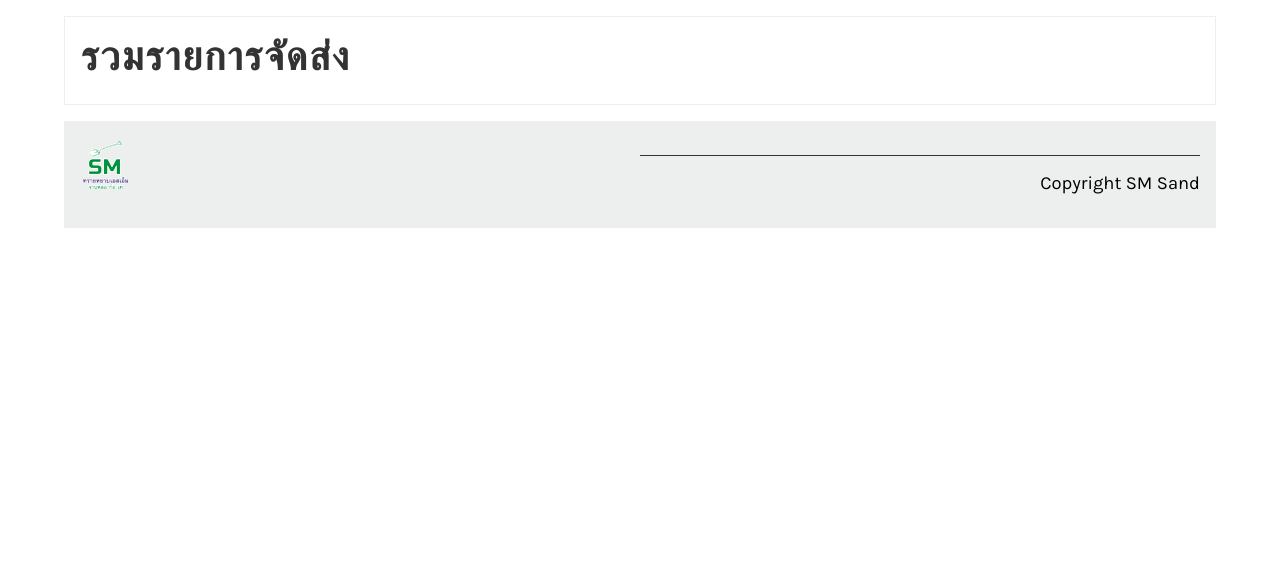
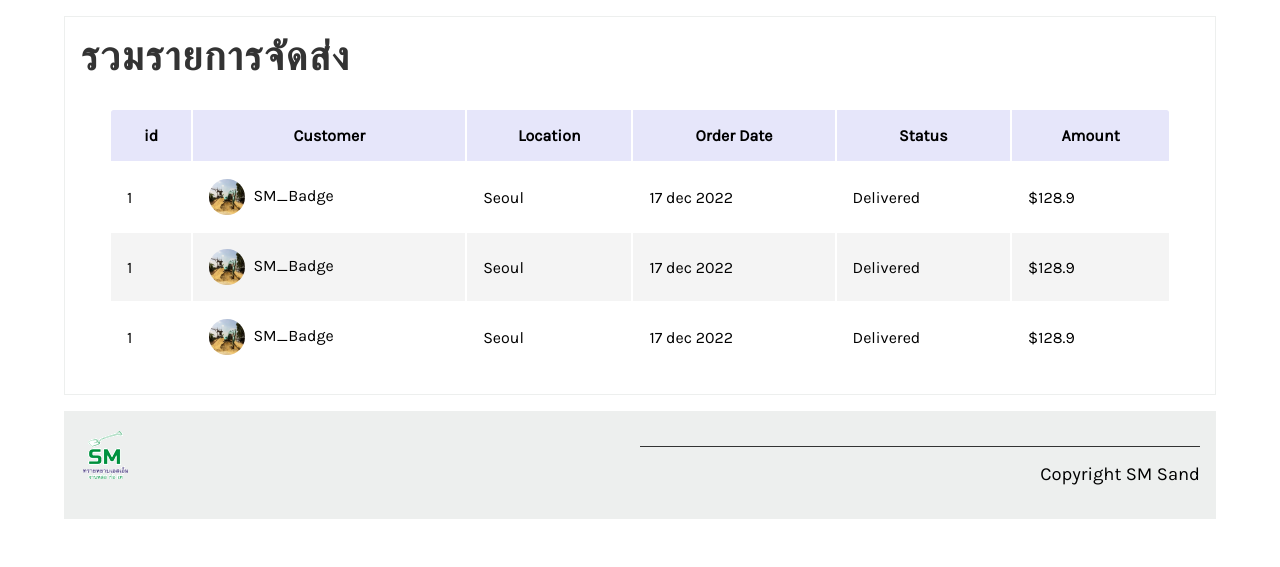
Before and after one commit to MikaelVenus/SMC, a Django app: page /transection in a window 1280 px wide. Shown: the part 259-826 px from the top of the page. Before the commit the page ends 487 px from the top, so only its background shows below. Run offline with Django 4.2, Linux system fonts and the light colour scheme; some web fonts are replaced.

Commit message:
add css styling

```diff
--- a/smcproject/account/static/css/style.css
+++ b/smcproject/account/static/css/style.css
@@ -188,7 +188,7 @@ textarea {
   }
 
   #reserve_button:hover {
-    background-color: #023020;
+    background-color: #023020;bookings
   }
 
 
@@ -315,6 +315,7 @@ footer p {
     font-size: 1rem;
 }
 
+/* @media (max-width: 800px) { */
 @media (max-width: 800px) {
     section {
         flex-direction: column;
@@ -340,4 +341,111 @@ footer p {
     #button{
         width: 100%;
     }
+
   }
+
+
+
+
+
+
+
+.custom-table main.table {
+    width: 82vw;
+    height: 90vh;
+    background-color: #d3d3d3;
+
+    backdrop-filter: blur(7px);
+    box-shadow: 0 0.4rem 0.8rem #0005;
+    border-radius: 0.8rem;
+
+    overflow: hidden;
+
+}
+
+.custom-table{
+    margin: 0;
+    padding: 0;
+
+    box-sizing: border-box;
+    /* font-family: sans-serif; */
+}
+
+.custom-table h1{
+    margin: 0;
+}
+
+.custom-table section{
+    width: auto;
+}
+
+.custom-table .table_body {
+    width: 95%;
+    max-height: 89%;
+    background-color: #fff4;
+
+    margin:  0.8rem auto;
+    border-radius: 0.6rem;
+    overflow: auto;
+}
+
+.custom-table .table_body table {
+    padding: 0;
+    width: auto;
+}
+
+.custom-table .table_body::-webkit-scrollbar{
+    width: 0.5rem;
+    height: 0.5rem;
+}
+
+.custom-table .table_body::-webkit-scrollbar-thumb{
+    border-radius: 0.5rem;
+    background-color: #0004;
+}
+
+.custom-table .table_body:hover:-webkit-scrollbar-thumb{
+    visibility: visible;
+}
+
+.custom-table body{
+    min-height: 100vh;
+    background: center / cover;
+    display: flex;
+    justify-content: center;
+    align-items: center;
+}
+
+.custom-table th,td {
+    padding: 1rem;
+    border-collapse: collapse;
+}
+
+
+.custom-table thead th{
+    position: sticky;
+    top: 0;
+    left: 0;
+    background-color: lavender;
+}
+
+.custom-table img {
+    width: 36px;
+    height: 36px;
+    margin-right: .5rem;
+    border-radius:  50%;
+
+    vertical-align: middle;
+}
+
+.custom-table table,th,td{
+    padding: 1rem;
+}
+
+.custom-table tbody tr:nth-child(even){
+    background-color: #0000000b;
+}
+
+.custom-table tbody tr:hover{
+    background-color: #fff6;
+}
--- /dev/null
+++ b/smcproject/account/static/css/style_media1600.css
@@ -0,0 +1,27 @@
+@media (max-width: 1600px) {
+    section {
+        flex-direction: column;
+    }
+
+    .row {
+        flex-direction: column;
+        width: 100%;
+      }
+
+    input{
+        width: 100%;
+    }
+
+    select{
+        width: 100%;
+    }
+
+    textarea{
+        width: 100%;
+    }
+
+    #button{
+        width: 100%;
+    }
+
+  }
--- a/smcproject/account/templates/transection.html
+++ b/smcproject/account/templates/transection.html
@@ -1,7 +1,36 @@
 {% extends 'base.html' %}
 {% load static %}
+{% block content %}
+<link rel="stylesheet" type="text/css" href="{% static 'css/style_media1600.css' %}">
+<!-- <style>
+  @media (max-width: 1600px) {
+    section {
+        flex-direction: column;
+    }
 
-{% block content %}
+    .row {
+        flex-direction: column;
+        width: 100%;
+      }
+
+    input{
+        width: 100%;
+    }
+
+    select{
+        width: 100%;
+    }
+
+    textarea{
+        width: 100%;
+    }
+
+    #button{
+        width: 100%;
+    }
+
+  }
+</style> -->
 <form method="POST" id="form">
   <section>
     <article>
@@ -11,10 +40,51 @@
         <!--Begin col-->
         <div class="column-100">
             {% csrf_token %}
-            <!-- <form method="POST" id="form"> -->
-              <!-- {% csrf_token %} -->
-
-            <!-- </form> -->
+          <main class="table custom-table">
+            <!-- <section class="table_header">
+              <h1>Customer's Orders</h1>
+            </section> -->
+            <section class="table_body">
+                <table>
+                    <thead>
+                        <tr>
+                            <th>id</th>
+                            <th>Customer</th>
+                            <th>Location</th>
+                            <th>Order Date</th>
+                            <th>Status</th>
+                            <th>Amount</th>
+                        </tr>
+                    </thead>
+                    <tbody>
+                        <tr>
+                            <td>1</td>
+                            <td><img src="{% static 'img/SM_badge.jpg' %}">SM_Badge</td>
+                            <td>Seoul</td>
+                            <td>17 dec 2022</td>
+                            <td>Delivered</td>
+                            <td>$128.9</td>
+                        </tr>
+                        <tr>
+                          <td>1</td>
+                          <td><img src="{% static 'img/SM_badge.jpg' %}">SM_Badge</td>
+                          <td>Seoul</td>
+                          <td>17 dec 2022</td>
+                          <td>Delivered</td>
+                          <td>$128.9</td>
+                        </tr>
+                        <tr>
+                          <td>1</td>
+                          <td><img src="{% static 'img/SM_badge.jpg' %}">SM_Badge</td>
+                          <td>Seoul</td>
+                          <td>17 dec 2022</td>
+                          <td>Delivered</td>
+                          <td>$128.9</td>
+                        </tr>
+                    </tbody>
+                </table>
+            </section>
+          </main>
         </div>
         <!--End col-->
       </div>
```
Also changed, not shown: smcproject/account/templates/registration/login.html (+11 -2 lines).
